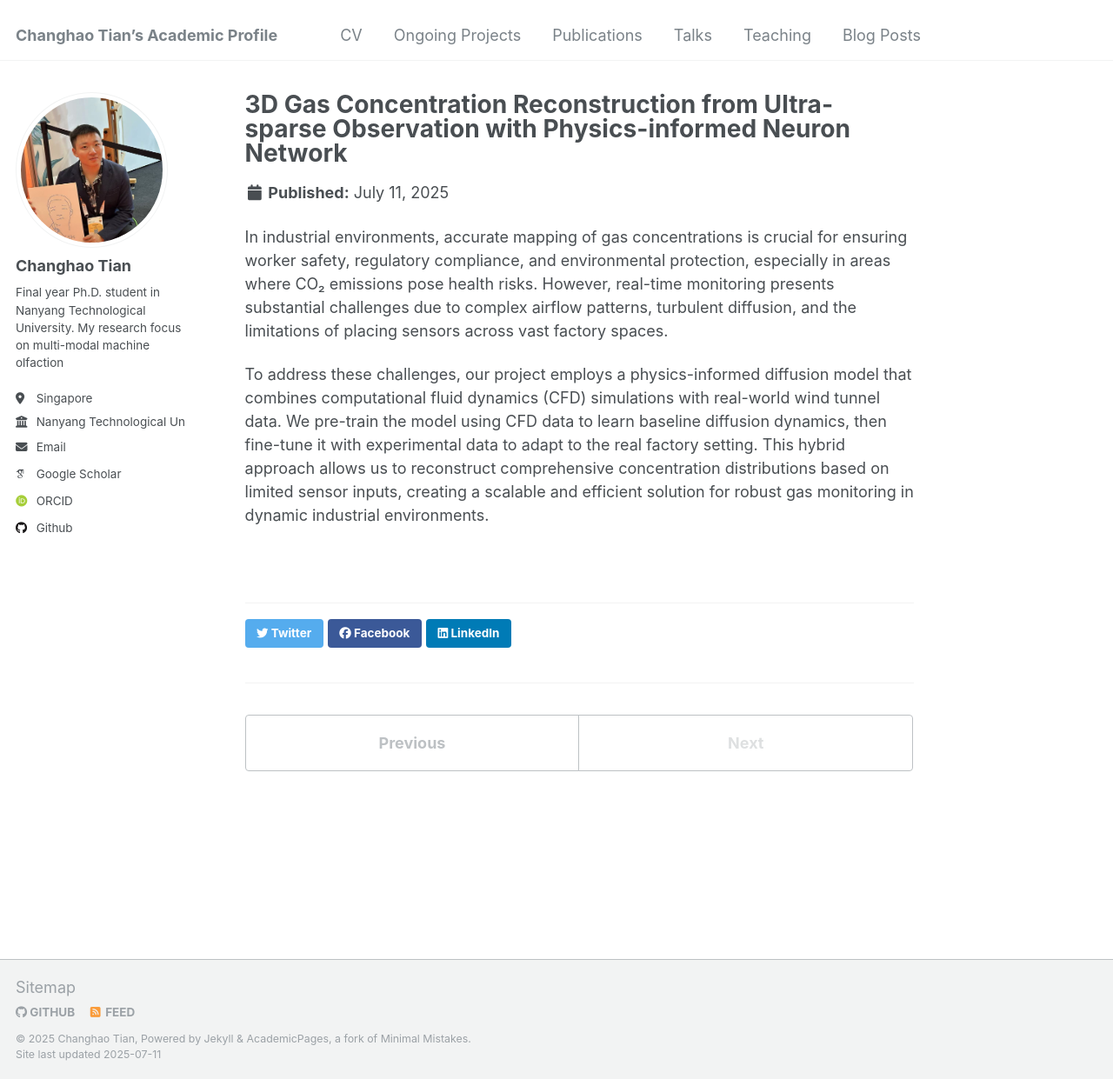
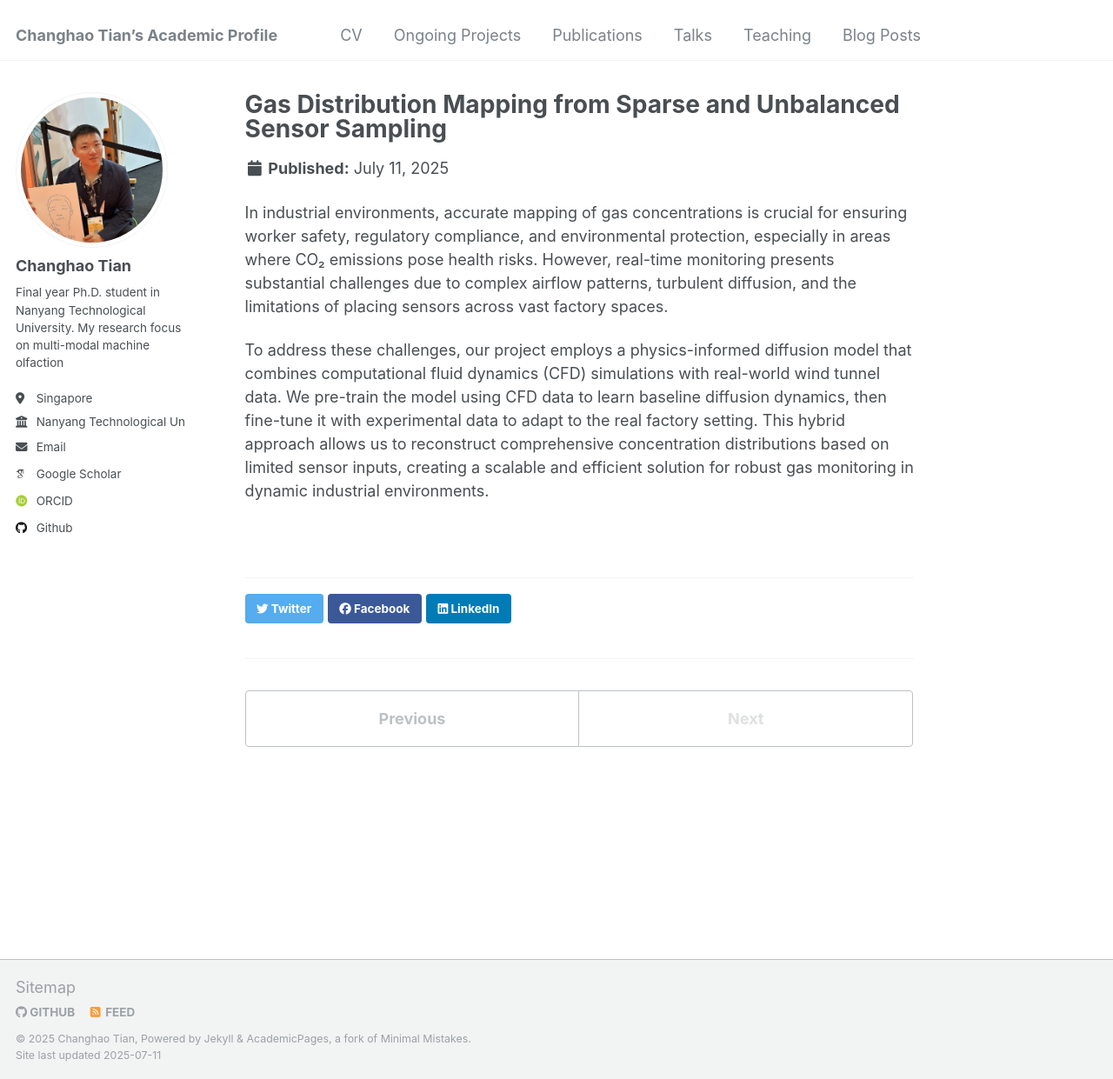
Before and after one commit to CHTiansweet/CHTian, a Jekyll site: the page built from _portfolio/gasreconstruction.md, in a window 1280 px wide and 1241 px high. Shown: the whole window at 87% size. Built offline with Jekyll 4.4.1, drawn with Linux system fonts in a browser that asks for light colours; some web fonts are replaced.

Commit message:
Update gasreconstruction.md

```diff
--- a/_portfolio/gasreconstruction.md
+++ b/_portfolio/gasreconstruction.md
@@ -1,5 +1,5 @@
 ---
-title: "3D Gas Concentration Reconstruction from Ultra-sparse Observation with Physics-informed Neuron Network"
+title: "Gas Distribution Mapping from Sparse and Unbalanced Sensor Sampling"
 excerpt: "From Sparse Sensor Observation to Complete Concentration Distribution<br/><img src='https://raw.githubusercontent.com/CHTiansweet/CHTian/master/images/PINN.png'>"
 collection: portfolio
 ---
```
